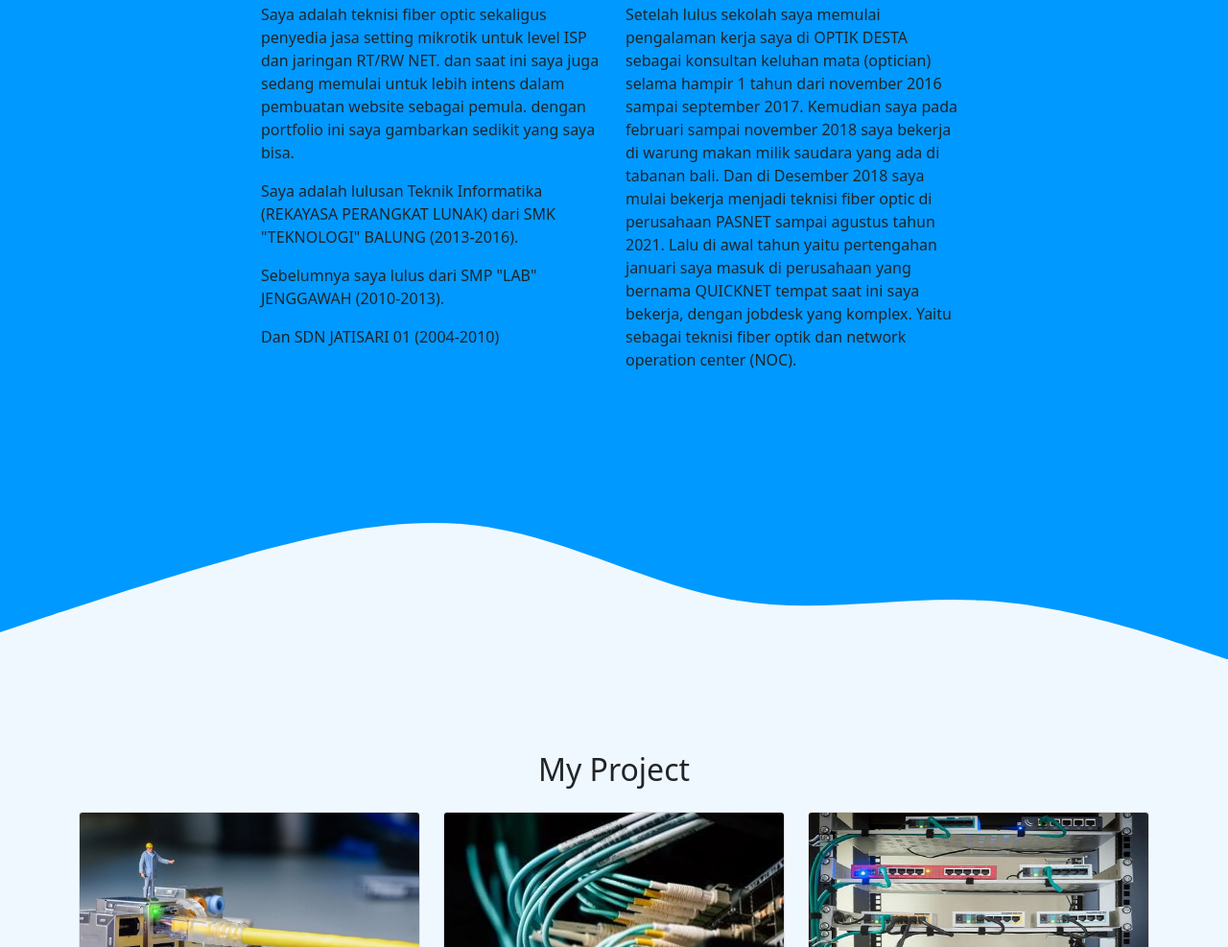
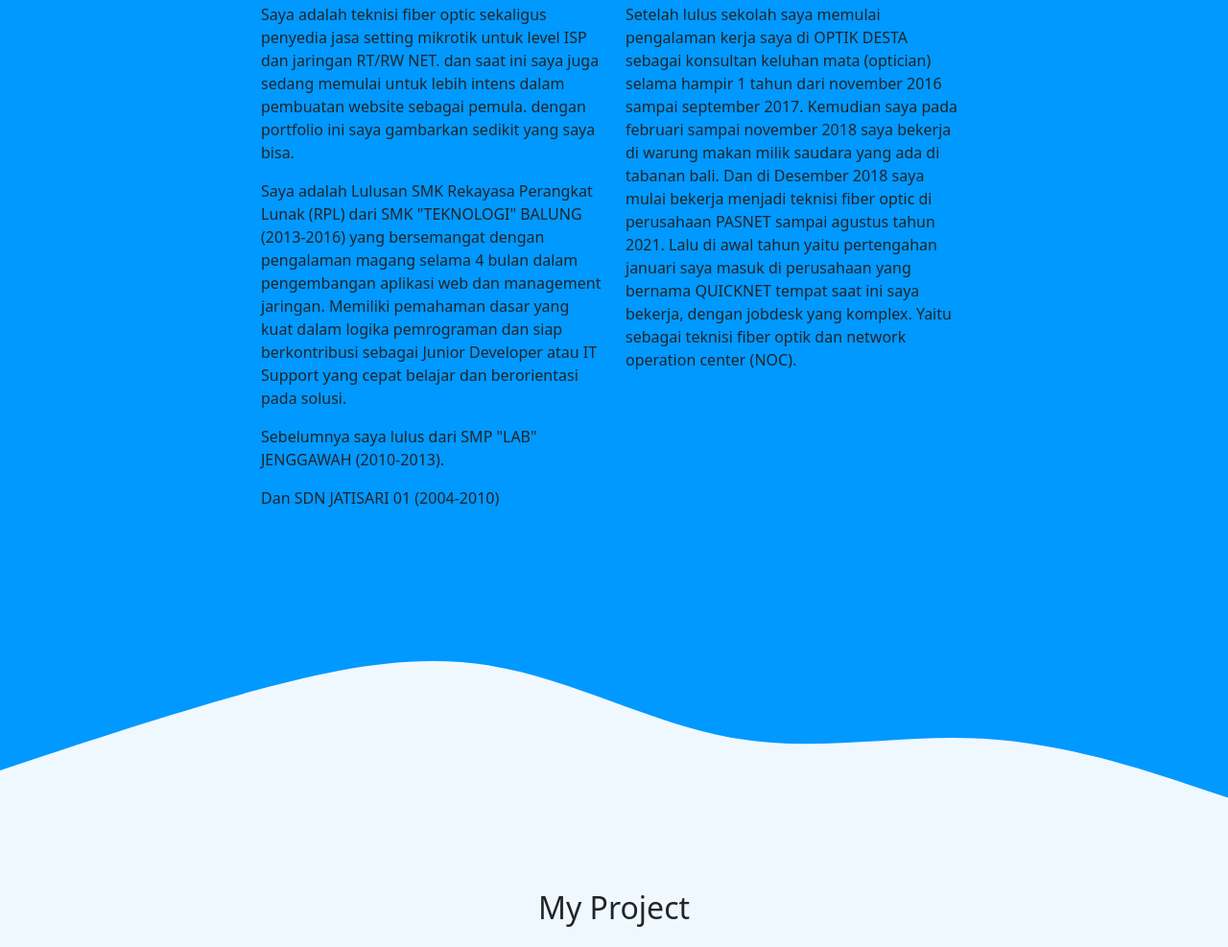
Before and after one commit to JaenuriHasrodianto/jaenurihasrodianto.github.io, a plain HTML site: page index.html in a window 1280 px wide. Shown: the part 887-1874 px from the top of the page at 96% size. Drawn offline with nearby package versions, Linux system fonts and the light colour scheme; some packages are replaced by stand-ins of ours; a script that the page names is missing.

Commit message:
Update index.html
mengubah ringlasan data diri

```diff
--- a/index.html
+++ b/index.html
@@ -80,7 +80,7 @@
               Saya adalah teknisi fiber optic sekaligus penyedia jasa setting mikrotik untuk level ISP dan jaringan RT/RW NET. dan saat ini saya juga sedang memulai untuk lebih intens dalam pembuatan website sebagai pemula. dengan portfolio
               ini saya gambarkan sedikit yang saya bisa.
             </p>
-            <p>Saya adalah lulusan Teknik Informatika (REKAYASA PERANGKAT LUNAK) dari SMK "TEKNOLOGI" BALUNG (2013-2016).</p>
+            <p>Saya adalah Lulusan SMK Rekayasa Perangkat Lunak (RPL) dari SMK "TEKNOLOGI" BALUNG (2013-2016) yang bersemangat dengan pengalaman magang selama 4 bulan dalam pengembangan aplikasi web dan management jaringan. Memiliki pemahaman dasar yang kuat dalam logika pemrograman dan siap berkontribusi sebagai Junior Developer atau IT Support yang cepat belajar dan berorientasi pada solusi.</p>
             <p>Sebelumnya saya lulus dari SMP "LAB" JENGGAWAH (2010-2013).</p>
             <p>Dan SDN JATISARI 01 (2004-2010)</p>
           </div>
```
